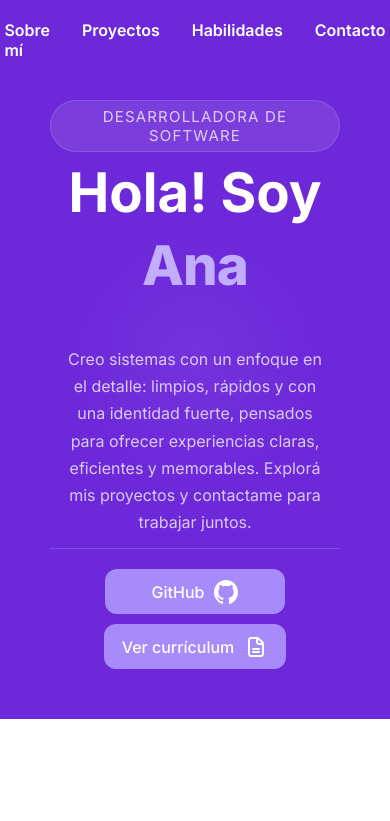
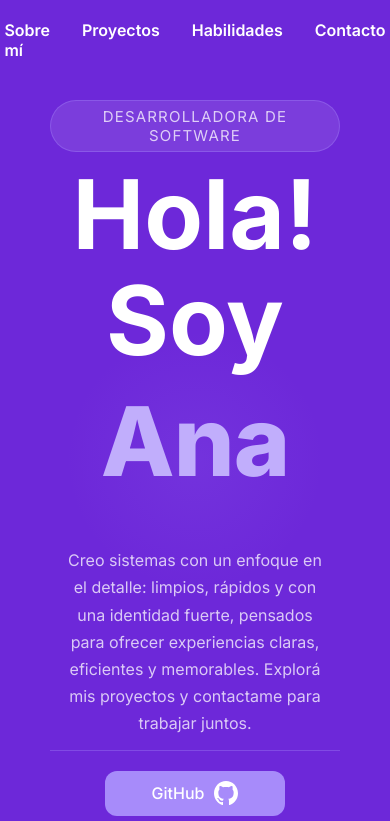
Before and after one commit to anadruetta29/dev-portfolio, a React (Vite) app: page / in a window 390 px wide. Shown: the top 821 px of the page. Built offline with nearby package versions, Linux system fonts and the light colour scheme.

Commit message:
Update style.module.css

```diff
--- a/src/ui/components/sections/about-me/style.module.css
+++ b/src/ui/components/sections/about-me/style.module.css
@@ -129,14 +129,6 @@
         gap: 10px;
     }
 
-    .heroTitle h1 {
-        font-size: clamp(48px, 14vw, 64px);
-    }
-
-    .nameHighlight {
-        font-size: clamp(48px, 14vw, 64px);
-    }
-
     .description {
         max-width: 100%;
         padding: 12px 16px;
```
